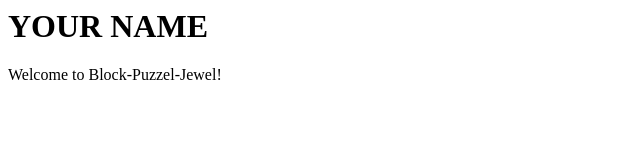
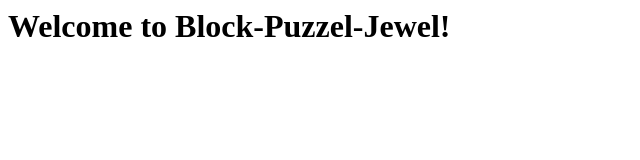
Before and after one commit to insuranceexamapp/Block-Puzzel-Jewel, a plain HTML site: page index.html in a window 1280 px wide. Shown: the whole page, without its empty margins (0-640 px from the left). Drawn offline with Linux system fonts and the light colour scheme.

Commit message:
Update index.html

```diff
--- a/index.html
+++ b/index.html
@@ -1,8 +1,7 @@
 <html>
 
 <body>
-  <h1>YOUR NAME</h1>
-  <p>Welcome to Block-Puzzel-Jewel!</p>
+  <h1>Welcome to Block-Puzzel-Jewel!</h1>
 </body>
 
 </html>
```
